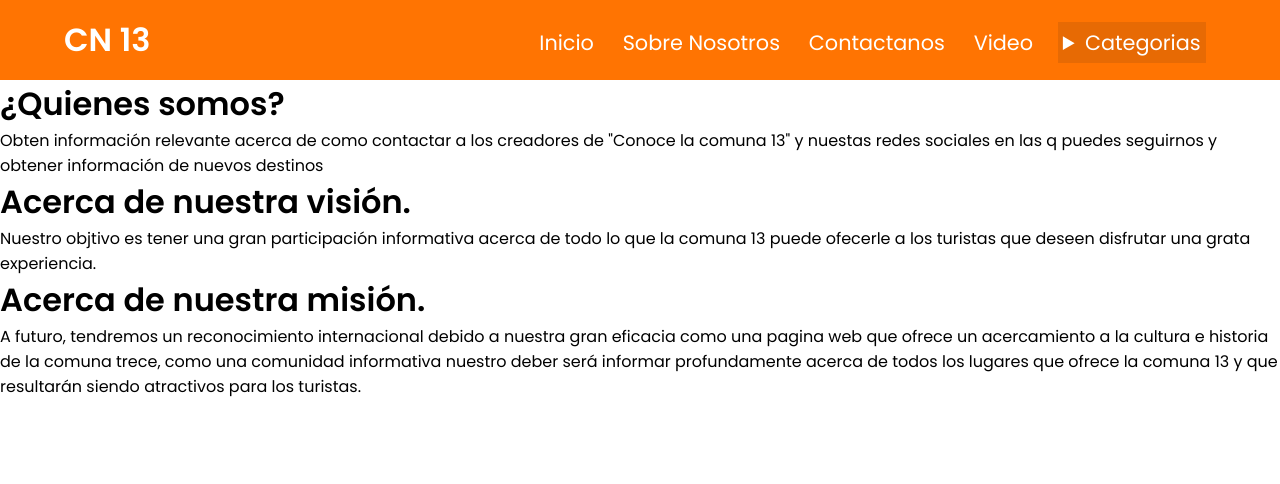
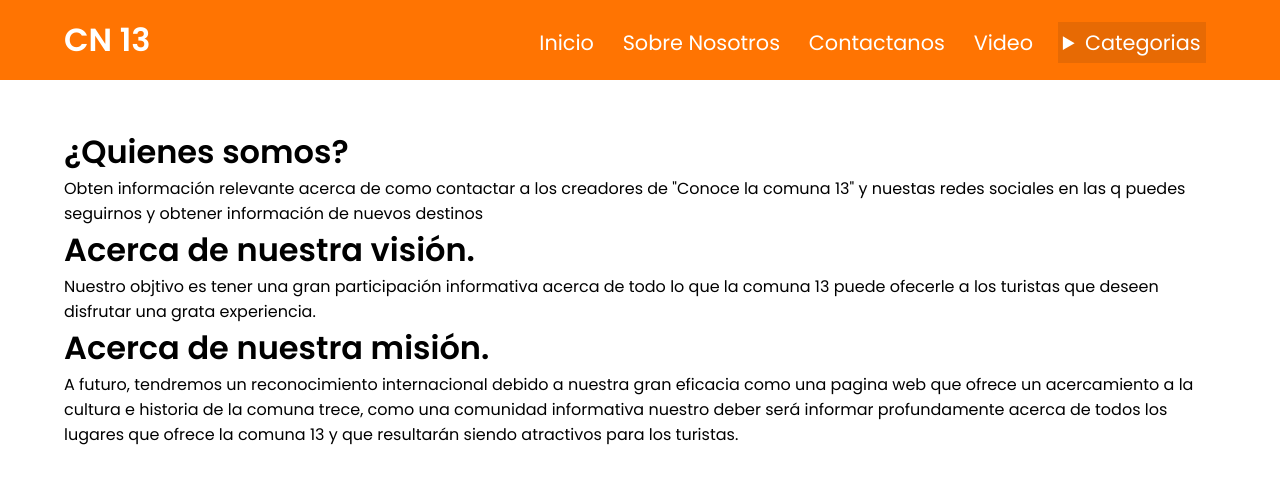
Before and after one commit to SebastianXXI05/proyectoPia-deploy, a React (Vite) app: page /nosotros in a window 1280 px wide. Shown: the top 484 px of the page. Built offline with nearby package versions, Linux system fonts and the light colour scheme.

Commit message:
añadimos css al coponente sobre nosotros

```diff
--- a/src/components/SobreNosotros.jsx
+++ b/src/components/SobreNosotros.jsx
@@ -1,6 +1,7 @@
+import styles from '../css/SobreNosotros.module.css'
 function SobreNosotros() {
     return (
-        <div>
+        <div className={styles.container}>
             <h1>¿Quienes somos?</h1>
             <p>Obten información relevante acerca de como contactar a los creadores de
               "Conoce la comuna 13" y nuestas redes sociales en las q puedes seguirnos y obtener información de nuevos destinos</p>
--- /dev/null
+++ b/src/css/SobreNosotros.module.css
@@ -0,0 +1,17 @@
+.container {
+  margin: 0 auto;
+  width: 90%;
+  max-width: 1280px;
+  margin-top: 3em;
+}
+.titulo {
+  color: red;
+}
+
+.parrafo {
+  color: aqua;
+}
+
+.imagen {
+  border-radius: 20px;
+}
```
